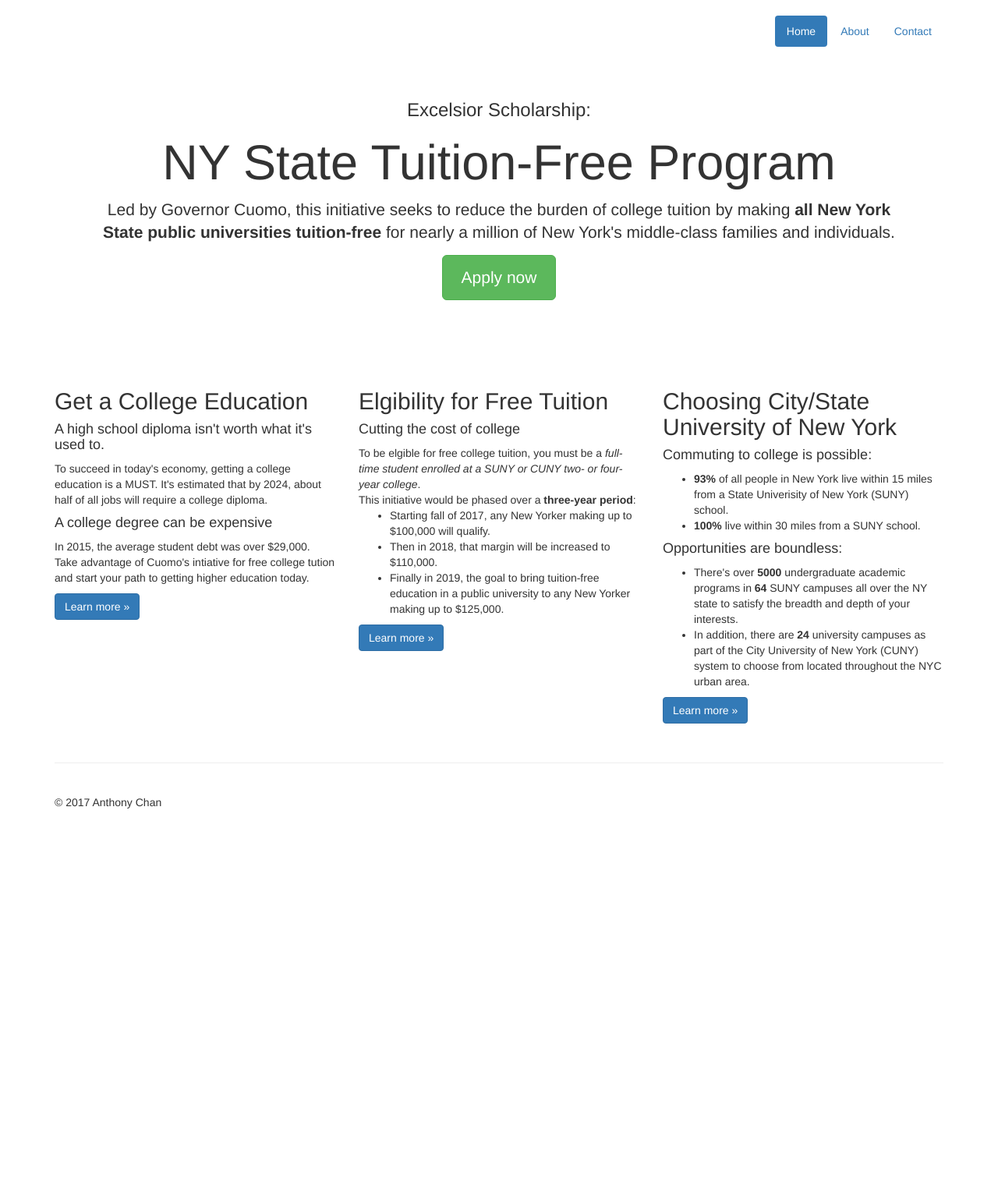
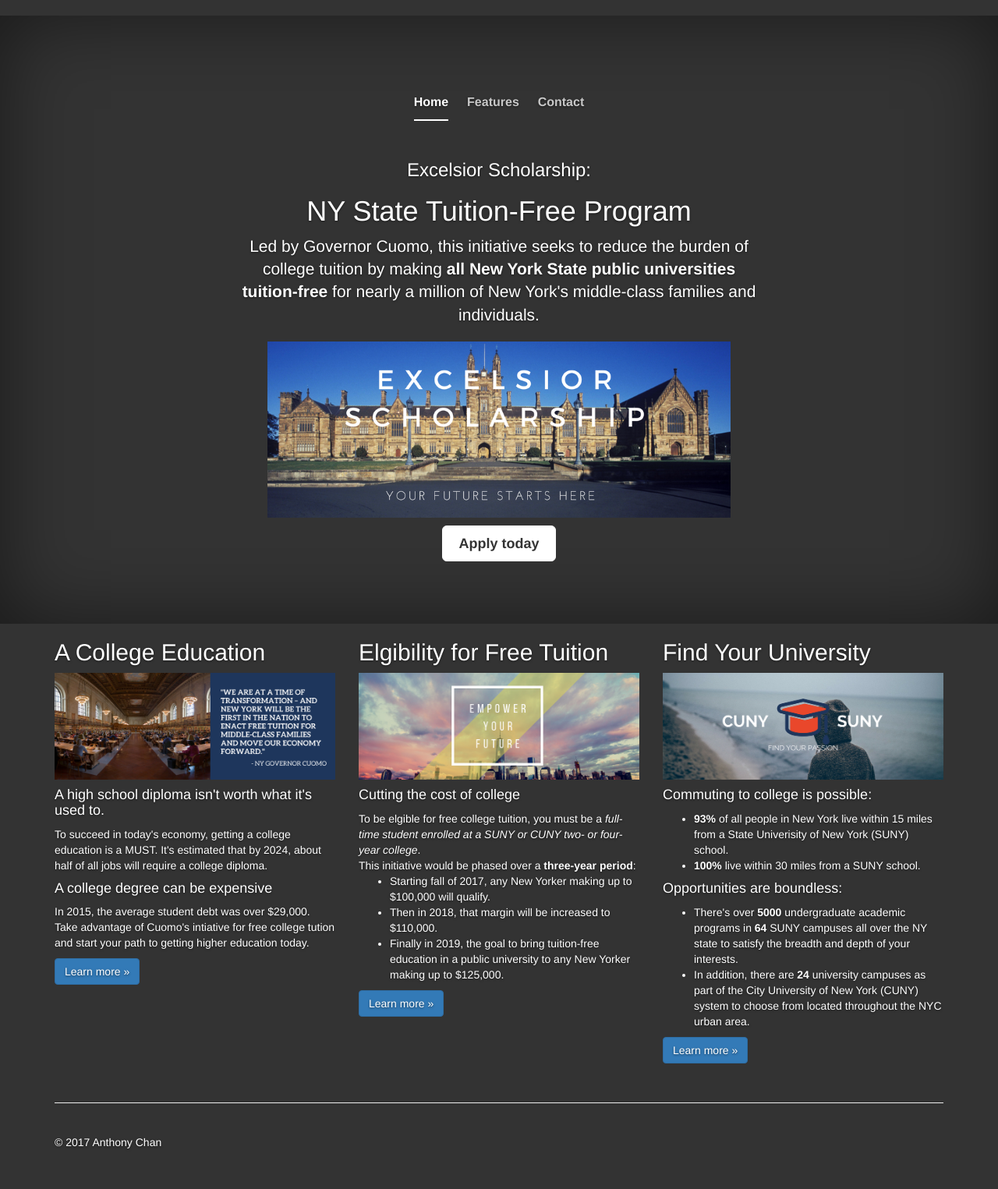
Before and after one commit to anthonyc1/excelsior-hack, a Python web app: template templates/index.html in a window 1280 px wide. Shown: the whole page at 78% size. Before the commit the page ends 1037 px from the top, so only its background shows below. Run offline with Jinja, Linux system fonts and the light colour scheme; the template is opened without the code that fills it, so the values that code supplies are empty; some libraries are stand-ins or nearby versions.

Commit message:
redesign main page

```diff
--- /dev/null
+++ b/static/css/cover.css
@@ -0,0 +1,161 @@
+/*
+ * Globals
+ */
+
+/* Links */
+a,
+a:focus,
+a:hover {
+  color: #fff;
+}
+
+/* Custom default button */
+.btn-default,
+.btn-default:hover,
+.btn-default:focus {
+  color: #333;
+  text-shadow: none; /* Prevent inheritance from `body` */
+  background-color: #fff;
+  border: 1px solid #fff;
+}
+
+
+/*
+ * Base structure
+ */
+
+.container{
+  text-align: left;
+  background-color:
+}
+
+html,
+body {
+  height: 100%;
+  background-color: #333;
+}
+body {
+  color: #fff;
+  text-align: center;
+  text-shadow: 0 1px 3px rgba(0,0,0,.5);
+}
+
+/* Extra markup and styles for table-esque vertical and horizontal centering */
+.site-wrapper {
+  display: table;
+  width: 100%;
+  height: 100%; /* For at least Firefox */
+  min-height: 100%;
+  -webkit-box-shadow: inset 0 0 100px rgba(0,0,0,.5);
+          box-shadow: inset 0 0 100px rgba(0,0,0,.5);
+}
+.site-wrapper-inner {
+  display: table-cell;
+  vertical-align: top;
+}
+.cover-container {
+  margin-right: auto;
+  margin-left: auto;
+}
+
+/* Padding for spacing */
+.inner {
+  padding: 30px;
+}
+
+
+/*
+ * Header
+ */
+.masthead-brand {
+  margin-top: 10px;
+  margin-bottom: 10px;
+}
+
+.masthead-nav > li {
+  display: inline-block;
+}
+.masthead-nav > li + li {
+  margin-left: 20px;
+}
+.masthead-nav > li > a {
+  padding-right: 0;
+  padding-left: 0;
+  font-size: 16px;
+  font-weight: bold;
+  color: #fff; /* IE8 proofing */
+  color: rgba(255,255,255,.75);
+  border-bottom: 2px solid transparent;
+}
+.masthead-nav > li > a:hover,
+.masthead-nav > li > a:focus {
+  background-color: transparent;
+  border-bottom-color: #a9a9a9;
+  border-bottom-color: rgba(255,255,255,.25);
+}
+.masthead-nav > .active > a,
+.masthead-nav > .active > a:hover,
+.masthead-nav > .active > a:focus {
+  color: #fff;
+  border-bottom-color: #fff;
+}
+
+@media (min-width: 768px) {
+
+}
+
+
+/*
+ * Cover
+ */
+
+.cover {
+  padding: 0 20px;
+}
+.cover .btn-lg {
+  padding: 10px 20px;
+  font-weight: bold;
+}
+
+
+/*
+ * Footer
+ */
+
+.mastfoot {
+  color: #999; /* IE8 proofing */
+  color: rgba(255,255,255,.5);
+}
+
+
+/*
+ * Affix and center
+ */
+
+@media (min-width: 768px) {
+  /* Pull out the header and footer */
+  .masthead {
+    top: 0;
+  }
+  .mastfoot {
+    bottom: 0;
+  }
+  /* Start the vertical centering */
+  .site-wrapper-inner {
+    vertical-align: middle;
+  }
+  /* Handle the widths */
+  .masthead,
+  .mastfoot,
+  .cover-container {
+    width: 100%; /* Must be percentage or pixels for horizontal alignment */
+  }
+}
+
+@media (min-width: 992px) {
+  .masthead,
+  .mastfoot,
+  .cover-container {
+    width: 700px;
+  }
+}
--- a/templates/index.html
+++ b/templates/index.html
@@ -15,37 +15,48 @@
     <link href="../static/css/bootstrap.min.css" rel="stylesheet">
     <!-- Custom stylesheets -->
     <link href="../static/css/justified-nav.css" rel="stylesheet">
+     <link href="../static/css/cover.css" rel="stylesheet">
   </head>
 
   <body>
+    <div class="site-wrapper">
 
-    <div class="container">
-      <div class="header clearfix">
+      <div class="site-wrapper-inner">
+
+        <div class="cover-container">
+
+          <div class="masthead">
+            <div class="inner">
               <nav>
-          <ul class="nav nav-pills pull-right">
-            <li role="presentation" class="active"><a href="#">Home</a></li>
-            <li role="presentation"><a href="#">About</a></li>
-            <li role="presentation"><a href="#">Contact</a></li>
+                <ul class="nav masthead-nav">
+                  <li class="active"><a href="#">Home</a></li>
+                  <li><a href="#">Features</a></li>
+                  <li><a href="#">Contact</a></li>
                 </ul>
               </nav>
             </div>
-
-      <!-- Jumbotron -->
-      <div class="jumbotron">
-        <h3>Excelsior Scholarship:<br></h3>
-          <h1>NY State Tuition-Free Program</h1>
-        <p class="lead">Led by Governor Cuomo, this initiative seeks to reduce the burden of college tuition by making <b>all New York State public universities tuition-free</b> for nearly a million of New York's middle-class families and individuals.</p>
-        <p><a class="btn btn-lg btn-success" href="#" role="button">Apply now</a></p>
-        <!--
-        <img src="../static/images/education.jpg" alt="Education visual" width="90%" height="auto">
-      -->
           </div>
 
+      <div class="inner cover">
+        <h3>Excelsior Scholarship:<br></h3>
+            <h1 class="cover-heading">NY State Tuition-Free Program</h1>
+            <p class="lead">Led by Governor Cuomo, this initiative seeks to reduce the burden of college tuition by making <b>all New York State public universities tuition-free</b> for nearly a million of New York's middle-class families and individuals.</p>
+            <img src="../static/images/excelsior2.png" alt="Education visual" width="90%" height="auto">
+            <p></p>
+            <p class="lead">
+              <a href="#" class="btn btn-lg btn-default">Apply today</a>
+            </p>
+          </div>
+        </div>
+      </div>
+    </div>
 
+    <div class="container">
       <!-- Rows -->
       <div class="row">
         <div class="col-lg-4">
-          <h2>Get a College Education</h2>
+          <h2>A College Education</h2>
+          <img src="../static/images/cuomoquote.png" alt="Education visual" width="100%" height="auto">
           <p><h4>A high school diploma isn't worth what it's used to.</h4>To succeed in today's economy, getting a college education is a MUST. It's estimated that by 2024, about half of all jobs will require a college diploma.</p>
           <p><h4>A college degree can be expensive</h4>
             In 2015, the average student debt was over $29,000. Take advantage of Cuomo's intiative for free college tution and start your path to getting higher education today.</p>
@@ -53,6 +64,7 @@
        </div>
         <div class="col-lg-4">
           <h2>Elgibility for Free Tuition</h2>
+          <img src="../static/images/empower.png" alt="Education visual" width="100%" height="auto">
           <p><h4>Cutting the cost of college</h4>
             To be elgible for free college tuition, you must be a <em>full-time student enrolled at a SUNY or CUNY two- or four-year college</em>.<br>This initiative would be phased over a <b>three-year period</b>:<br>
             <ul>
@@ -63,7 +75,8 @@
           <p><a class="btn btn-primary" href="#" role="button">Learn more &raquo;</a></p>
         </div>
         <div class="col-lg-4">
-          <h2>Choosing City/State University of New York</h2>
+          <h2>Find Your University</h2>
+          <img src="../static/images/sunycuny.png" alt="Education visual" width="100%" height="auto">
           <p><h4>Commuting to college is possible:</h4>
             <ul>
             <li><b>93%</b> of all people in New York live within 15 miles from a State Univerisity of New York (SUNY) school.</li>
@@ -87,5 +100,9 @@
 
     </div>
 
+    <script src="https://ajax.googleapis.com/ajax/libs/jquery/1.12.4/jquery.min.js"></script>
+    <script>window.jQuery || document.write('<script src="../../assets/js/vendor/jquery.min.js"><\/script>')</script>
+    <script src="../../dist/js/bootstrap.min.js"></script>
+
   </body>
 </html>
```
Also changed, not shown: static/images/cuomoquote.png (added), static/images/empower.png (added), static/images/excelsior.png (added), static/images/excelsior2.png (added), static/images/sunycuny.png (added), templates/applytoday.html (added). Lines whose indentation alone changed are shown as unchanged.
